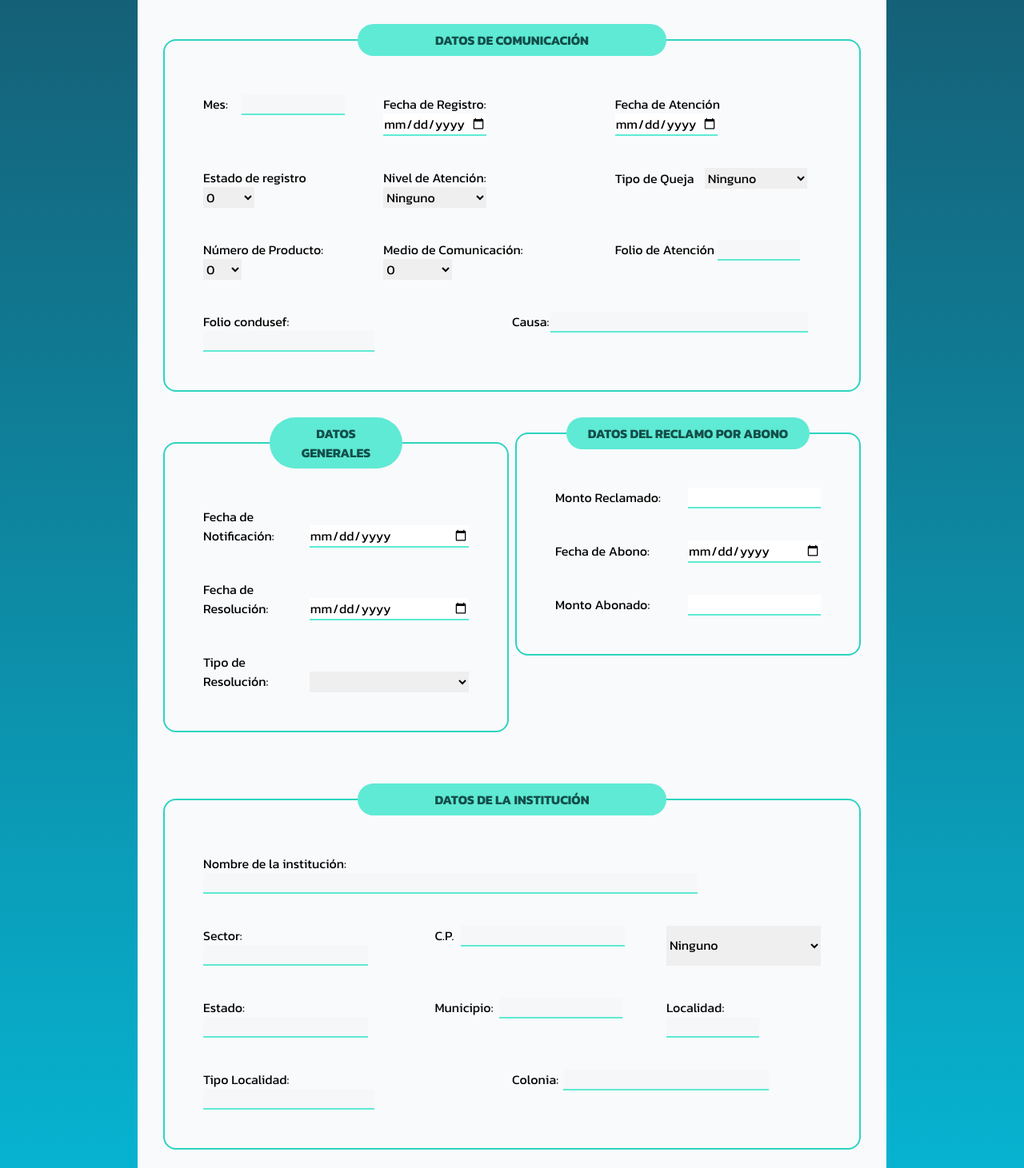
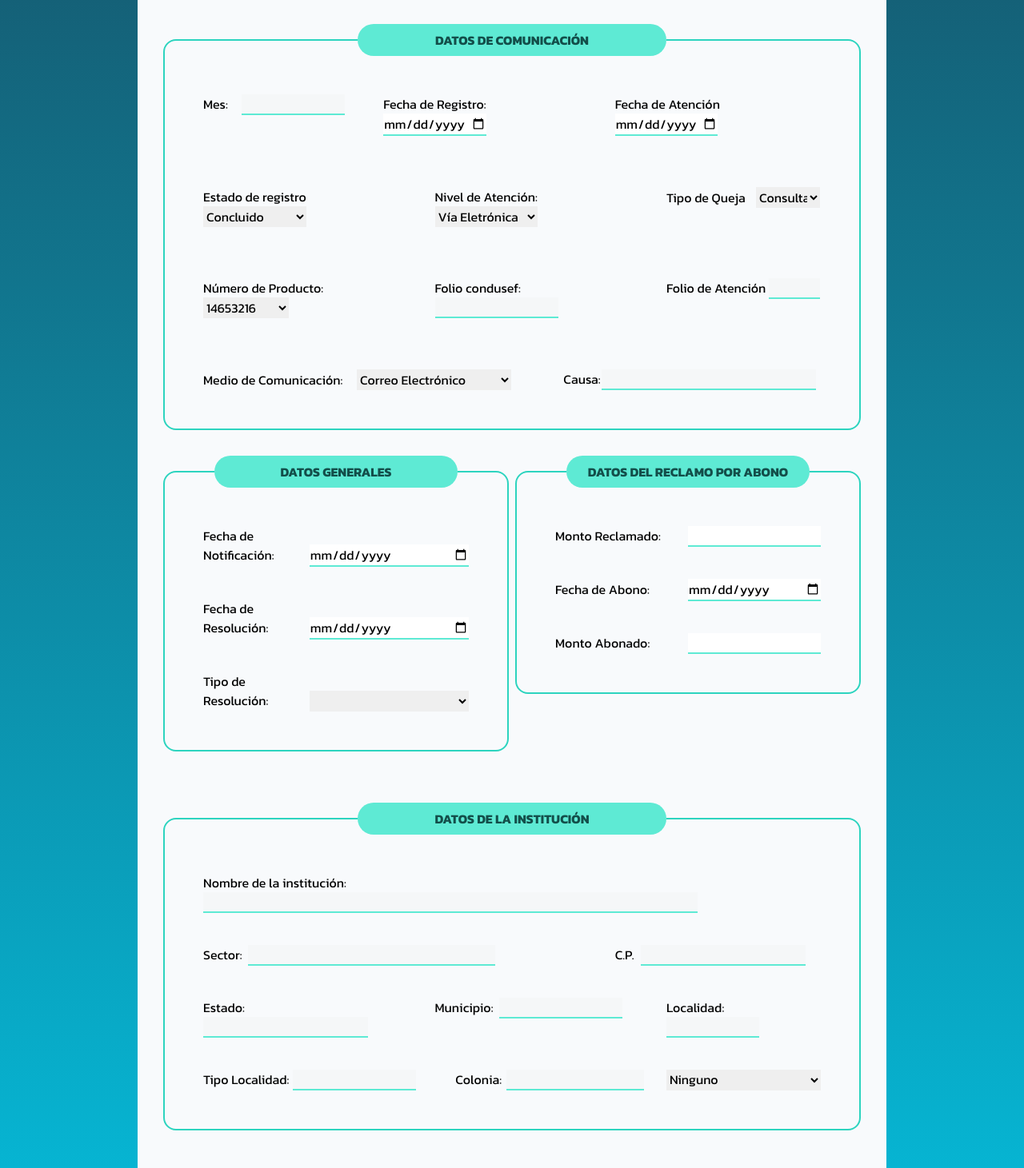
Before and after one commit to EmyRub/condusefApp, a React (Vite) app: page /condusefApp/quejas in a window 1280 px wide. Shown: the part 984-2445 px from the top of the page at 80% size. Built offline with nearby package versions, Linux system fonts and the light colour scheme.

Commit message:
limpieza reune

```diff
--- a/src/components/Forms/ReuneForm.tsx
+++ b/src/components/Forms/ReuneForm.tsx
@@ -1,61 +1,61 @@
-import styles from './form.module.css';
+import './form.module.css';
 
 export default function ReuneForm() {
     return (
         <form autoComplete="on" >
 
-            <fieldset className="p-12 border-2 rounded-2xl mb-8 flex justify-between items-center flex-wrap gap-12">
+            <fieldset className="flex justify-between items-center flex-wrap gap-12">
 
                 <div className="basis-1/2">
-                    <label htmlFor="ente" className="inline-block w-32">Número del ente:</label>
-                    <input type="number" name="ente" id="ente" className="border-b-teal-300 w-2/6" readOnly disabled />
+                    <label htmlFor="ente" className="w-32">Número del ente:</label>
+                    <input type="number" name="ente" id="ente" className="w-2/6" readOnly disabled />
                 </div>
 
                 <div className="basis-1/3">
-                    <label htmlFor="sucur" className="inline-block w-16">Sucursal:</label>
-                    <input type="number" name="sucur" id="sucur" className="border-b-2 border-b-teal-300 w-2/6" readOnly disabled />
+                    <label htmlFor="sucur" className="w-16">Sucursal:</label>
+                    <input type="number" name="sucur" id="sucur" className="w-2/6" readOnly disabled />
                 </div>
 
                 <div className="basis-1/2">
-                    <label htmlFor="recl" className="inline-block w-96">¿El reclamo o Aclaración es de objeto monetario?:</label>
+                    <label htmlFor="recl" className="w-96">¿El reclamo o Aclaración es de objeto monetario?:</label>
                     <input type="checkbox" name="recl" id="recl" />
                 </div>
 
                 <div className="basis-1/3">
-                    <label htmlFor="rever" className="inline-block w-16">Rever:</label>
+                    <label htmlFor="rever" className="w-16">Rever:</label>
                     <input type="checkbox" name="rever" id="rever" />
                 </div>
 
             </fieldset>
 
-            <fieldset className="p-12 border-teal-400 border-2 rounded-2xl mb-8">
+            <fieldset>
 
-                <legend className="w-1/2 py-2 px-4 text-center bg-teal-300 rounded-full uppercase font-bold text-teal-900">Datos de la persona</legend>
+                <legend>Datos de la persona</legend>
 
                 <div className="flex justify-between flex-wrap gap-y-10 gap-x-2">
 
                     <div className="basis-1/2">
-                        <label htmlFor="cliente" className="inline-block w-36">Nombre del Cliente:</label>
-                        <input type="text" name="cliente" id="cliente" className="border-b-2 border-b-teal-300 w-8/12" readOnly disabled />
+                        <label htmlFor="cliente" className="w-36">Nombre del Cliente:</label>
+                        <input type="text" name="cliente" id="cliente" className="w-8/12" readOnly disabled />
                     </div>
 
                     <div className="basis-5/12">
-                        <label htmlFor="tel" className="inline-block w-20">Teléfono:</label>
-                        <input type="tel" name="tel" id="tel" className="border-b-2 border-b-teal-300 w-9/12" readOnly disabled />
+                        <label htmlFor="tel" className="w-20">Teléfono:</label>
+                        <input type="tel" name="tel" id="tel" className="w-9/12" readOnly disabled />
                     </div>
 
                     <div className="basis-2/6">
-                        <label htmlFor="email" className="inline-block w-16">Correo:</label>
-                        <input type="email" name="email" id="email" className="border-b-2 border-b-teal-300 w-3/4" readOnly disabled />
+                        <label htmlFor="email" className="w-16">Correo:</label>
+                        <input type="email" name="email" id="email" className="w-3/4" readOnly disabled />
                     </div>
 
                     <div className="basis-1/5">
-                        <label htmlFor="age" className="inline-block w-12">Edad:</label>
-                        <input type="number" name="age" id="age" className="border-b-2 border-b-teal-300 w-1/2" readOnly disabled />
+                        <label htmlFor="age" className="w-12">Edad:</label>
+                        <input type="number" name="age" id="age" className="w-1/2" readOnly disabled />
                     </div>
 
                     <div className="basis-1/5 flex gap-3 items-center">
-                        <label htmlFor="sex" className="inline-block w-12">Sexo:</label>
+                        <label htmlFor="sex" className="w-12">Sexo:</label>
 
                         <div className="flex gap-1">
                             <input type="radio" name="sex" id="m" />
@@ -68,103 +68,102 @@ export default function ReuneForm() {
                     </div>
 
                     <div className="basis-2/6">
-                        <label htmlFor="typePer" className="inline-block w-36">Tipo de Persona:</label>
+                        <label htmlFor="typePer" className="w-36">Tipo de Persona:</label>
 
-                        <select name="typePer" id="typePer" className="inline-block w-1/2">
-                            <option value="">0</option>
+                        <select name="typePer" id="typePer" className="w-1/2">
+                            <option value="">Física</option>
                         </select>
                     </div>
 
                     <div className="basis-1/5">
-                        <label htmlFor="pori" className="inline-block w-12">PORI:</label>
+                        <label htmlFor="pori" className="w-12">PORI:</label>
                         <input type="checkbox" name="pori" id="pori" />
 
                     </div>
 
                     <div className="basis-1/5">
-                        <label htmlFor="exg" className="inline-block w-40">Si es del extranjero:</label>
+                        <label htmlFor="exg" className="w-40">Si es del extranjero:</label>
                         <input type="checkbox" name="exg" id="exg" />
                     </div>
 
                 </div>
             </fieldset>
 
-            <fieldset className="p-12 border-teal-400 border-2 rounded-2xl mb-8">
+            <fieldset>
 
-                <legend className="w-1/2 py-2 px-4 text-center bg-teal-300 rounded-full uppercase font-bold text-teal-900">Datos de Comunicación</legend>
+                <legend>Datos de Comunicación</legend>
 
-                <div className="flex justify-between flex-wrap gap-y-10 gap-x-2">
+                <div className="flex justify-between flex-wrap gap-y-16 gap-x-2">
 
                     <div className="basis-1/4">
-                        <label htmlFor="mes" className="inline-block w-12">Mes:</label>
-                        <input id="mes" type="number" className="border-b-2 border-b-teal-300 w-4/6" readOnly disabled />
+                        <label htmlFor="mes" className="w-12">Mes:</label>
+                        <input id="mes" type="number" className="w-4/6" readOnly disabled />
                     </div>
 
                     <div className="basis-2/6">
-                        <label htmlFor="FReg" className="inline-block w-36">Fecha de Registro:</label>
-                        <input type="date" name="FReg" id="FReg" className="border-b-2 border-b-teal-300 w-1/2" />
+                        <label htmlFor="FReg" className="w-36">Fecha de Registro:</label>
+                        <input type="date" name="FReg" id="FReg" className="w-1/2" />
                     </div>
 
                     <div className="basis-2/6">
-                        <label htmlFor="FeAtn" className="inline-block w-36">Fecha de Atención</label>
-                        <input type="date" name="FeAtn" id="FeAtn" className="border-b-2 border-b-teal-300 w-1/2" />
+                        <label htmlFor="FeAtn" className="w-36">Fecha de Atención</label>
+                        <input type="date" name="FeAtn" id="FeAtn" className="w-1/2" />
                     </div>
 
-                    <div className="basis-1/4">
-                        <label htmlFor="eReg" className="inline-block w-36">Estado de registro</label>
+                    <div className="basis-1/3">
+                        <label htmlFor="eReg" className="w-36">Estado de registro</label>
 
-                        <select name="eReg" id="eReg" className="inline-block w-1/3">
-                            <option value="">0</option>
+                        <select name="eReg" id="eReg" className="w-1/2">
+                            <option value="">Concluido</option>
                         </select>
                     </div>
 
                     <div className="basis-2/6">
-                        <label htmlFor="nAtn" className="inline-block w-36">Nivel de Atención:</label>
+                        <label htmlFor="nAtn" className="w-36">Nivel de Atención:</label>
 
-                        <select name="nAtn" id="nAtn" className="inline-block w-1/2">
-                            <option value="">Ninguno</option>
+                        <select name="nAtn" id="nAtn" className="w-1/2">
+                            <option value="">Vía Eletrónica</option>
+                        </select>
+                    </div>
+
+                    <div className="basis-1/4">
+                        <label htmlFor="queja" className="w-28">Tipo de Queja</label>
+
+                        <select name="queja" id="queja" className="w-5/12">
+                            <option value="">Consulta</option>
+                        </select>
+                    </div>
+
+                    <div className="basis-1/3">
+                        <label htmlFor="nProd" className="w-40">Número de Producto:</label>
+
+                        <select name="nProd" id="nProd" className="w-5/12">
+                            <option value="">14653216</option>
                         </select>
                     </div>
 
                     <div className="basis-2/6">
-                        <label htmlFor="queja" className="inline-block w-28">Tipo de Queja</label>
+                        <label htmlFor="foConduf" className="w-28">Folio condusef:</label>
+                        <input type="number" name="foConduf" id="foConduf" className="w-3/5" readOnly disabled />
+                    </div>
 
-                        <select name="queja" id="queja" className="inline-block w-1/2">
-                            <option value="">Ninguno</option>
+                    <div className="basis-1/4">
+                        <label htmlFor="FoAtn" className="w-32">Folio de Atención</label>
+                        <input type="number" name="FoAtn" id="FoAtn" className="w-1/3" readOnly disabled />
+                    </div>
+
+
+                    <div className="basis-1/2">
+                        <label htmlFor="mCom" className="w-48">Medio de Comunicación:</label>
+
+                        <select name="mCom" id="mCom" className="w-1/2">
+                            <option value="">Correo Electrónico</option>
                         </select>
                     </div>
 
-                    <div className="basis-1/4">
-                        <label htmlFor="nProd" className="inline-block w-40">Número de Producto:</label>
-
-                        <select name="nProd" id="nProd" className="w-1/4">
-                            <option value="">0</option>
-                        </select>
-                    </div>
-
-                    <div className="basis-2/6">
-                        <label htmlFor="mCom" className="inline-block w-48">Medio de Comunicación:</label>
-
-                        <select name="mCom" id="mCom" className="w-1/3">
-                            <option value="">0</option>
-                        </select>
-                    </div>
-
-
-                    <div className="basis-2/6">
-                        <label htmlFor="FoAtn" className="inline-block w-32">Folio de Atención</label>
-                        <input type="number" name="FoAtn" id="FoAtn" className="border-b-2 border-b-teal-300 w-2/5" readOnly disabled />
-                    </div>
-
-
                     <div className="basis-5/12">
-                        <label htmlFor="foConduf" className="inline-block w-28">Folio condusef:</label>
-                        <input type="number" name="foConduf" id="foConduf" className="border-b-2 border-b-teal-300 w-4/6" readOnly disabled />
-                    </div>
-
-                    <div className="basis-1/2">
-                        <label htmlFor="causa" className="inline-block w-12">Causa:</label>
-                        <input type="number" name="causa" id="causa" className="border-b-2 border-b-teal-300 w-10/12" readOnly disabled />
+                        <label htmlFor="causa" className="w-12">Causa:</label>
+                        <input type="number" name="causa" id="causa" className="w-10/12" readOnly disabled />
                     </div>
 
                 </div>
@@ -173,24 +172,24 @@ export default function ReuneForm() {
 
             <div className="flex gap-2 justify-between items-start mb-8">
 
-                <fieldset className="p-12 border-teal-400 border-2 rounded-2xl basis-1/2">
+                <fieldset className="basis-1/2">
 
-                    <legend className="w-1/2 py-2 px-4 text-center bg-teal-300 rounded-full uppercase font-bold text-teal-900">Datos Generales</legend>
+                    <legend className='w-11/12'>Datos Generales</legend>
 
                     <div className="flex justify-between flex-wrap gap-y-10 gap-x-1">
 
                         <div className="basis-full">
-                            <label htmlFor="fnot" className="inline-block w-2/5">Fecha de Notificación:</label>
-                            <input type="date" name="fnot" id="fnot" className="border-b-2 border-b-teal-300 w-3/5" />
+                            <label htmlFor="fnot" className="w-2/5">Fecha de Notificación:</label>
+                            <input type="date" name="fnot" id="fnot" className="w-3/5" />
                         </div>
 
                         <div className="basis-full">
-                            <label htmlFor="freso" className="inline-block w-2/5">Fecha de Resolución:</label>
-                            <input type="date" name="freso" id="freso" className="border-b-2 border-b-teal-300 w-3/5" />
+                            <label htmlFor="freso" className="w-2/5">Fecha de Resolución:</label>
+                            <input type="date" name="freso" id="freso" className="w-3/5" />
                         </div>
 
                         <div className="basis-full">
-                            <label htmlFor="tre" className="inline-block w-2/5">Tipo de Resolución:</label>
+                            <label htmlFor="tre" className="w-2/5">Tipo de Resolución:</label>
                             <select name="tre" id="tre" className="w-3/5">
                                 <option value=""></option>
                             </select>
@@ -199,78 +198,80 @@ export default function ReuneForm() {
                     </div>
                 </fieldset>
 
-                <fieldset className="p-12 border-teal-400 border-2 rounded-2xl basis-1/2">
-                    <legend className="w-11/12 py-2 px-4 text-center bg-teal-300 rounded-full uppercase font-bold text-teal-900">Datos del Reclamo por Abono</legend>
+                <fieldset className="basis-1/2">
+                    <legend className="w-11/12">Datos del Reclamo por Abono</legend>
                     <div className="flex justify-between flex-wrap gap-y-10 gap-x-1">
 
                         <div className="basis-full">
-                            <label htmlFor="montRe" className="inline-block w-1/2">Monto Reclamado:</label>
-                            <input type="number" name="montRe" id="montRe" className="border-b-2 border-b-teal-300 w-1/2" />
+                            <label htmlFor="montRe" className="w-1/2">Monto Reclamado:</label>
+                            <input type="number" name="montRe" id="montRe" className="w-1/2" />
                         </div>
 
                         <div className="basis-full">
-                            <label htmlFor="fAbon" className="inline-block w-1/2">Fecha de Abono:</label>
-                            <input type="date" name="fAbon" id="fAbon" className="border-b-2 border-b-teal-300 w-1/2" />
+                            <label htmlFor="fAbon" className="w-1/2">Fecha de Abono:</label>
+                            <input type="date" name="fAbon" id="fAbon" className="w-1/2" />
                         </div>
 
                         <div className="basis-full">
-                            <label htmlFor="mAbo" className="inline-block w-1/2">Monto Abonado:</label>
-                            <input type="number" name="mAbo" id="mAbo" className="border-b-2 border-b-teal-300 w-1/2" />
+                            <label htmlFor="mAbo" className="w-1/2">Monto Abonado:</label>
+                            <input type="number" name="mAbo" id="mAbo" className="w-1/2" />
                         </div>
                     </div>
                 </fieldset>
 
             </div>
 
-            <fieldset className="p-12 border-teal-400 border-2 rounded-2xl">
+            <fieldset>
 
-                <legend className="w-1/2 py-2 px-4 text-center bg-teal-300 rounded-full uppercase font-bold text-teal-900">Datos de la institución</legend>
+                <legend>Datos de la institución</legend>
 
                 <div className="flex justify-between flex-wrap gap-y-10 gap-x-1">
 
                     <div className="basis-full">
-                        <label htmlFor="inst" className="inline-block w-46">Nombre de la institución:</label>
-                        <input id="inst" type="text" className="border-b-2 border-b-teal-300 w-4/5" readOnly disabled />
+                        <label htmlFor="inst" className="w-46">Nombre de la institución:</label>
+                        <input id="inst" type="text" className="w-4/5" readOnly disabled />
+                    </div>
+
+                    <div className="basis-1/2">
+                        <label htmlFor="sect" className="w-14">Sector:</label>
+                        <input type="text" name="sect" id="sect" className="w-4/5" readOnly disabled />
                     </div>
 
                     <div className="basis-1/3">
-                        <label htmlFor="sect" className="inline-block w-14">Sector:</label>
-                        <input type="text" name="sect" id="sect" className="border-b-2 border-b-teal-300 w-4/5" readOnly disabled />
+                        <label htmlFor="cp" className="w-8">C.P.</label>
+                        <input type="text" name="cp" id="cp" className="w-4/5" readOnly disabled />
                     </div>
 
                     <div className="basis-1/3">
-                        <label htmlFor="cp" className="inline-block w-8">C.P.</label>
-                        <input type="text" name="cp" id="cp" className="border-b-2 border-b-teal-300 w-4/5" readOnly disabled />
+                        <label htmlFor="edo" className="w-14">Estado:</label>
+                        <input type="text" name="edo" id="edo" className="w-4/5" readOnly disabled />
                     </div>
+
+                    <div className="basis-1/3">
+                        <label htmlFor="muni" className="w-20">Municipio:</label>
+                        <input type="text" name="muni" id="muni" className="w-3/5" readOnly disabled />
+                    </div>
+
+                    <div className="basis-1/4">
+                        <label htmlFor="loc" className="w-20">Localidad:</label>
+                        <input type="text" name="loc" id="loc" className="w-3/5" readOnly disabled />
+                    </div>
+
+                    <div className="basis-2/5">
+                        <label htmlFor="tyLoc" className="w-28">Tipo Localidad:</label>
+                        <input type="text" name="tyLoc" id="tyLoc" className="w-1/2" readOnly disabled />
+                    </div>
+
+                    <div className="basis-1/3">
+                        <label htmlFor="col" className="w-16">Colonia:</label>
+                        <input type="text" name="col" id="col" className="w-4/6" readOnly disabled />
+                    </div>
+
 
                     <select name="" id="" className="basis-1/4">
                         <option value="">Ninguno</option>
                     </select>
 
-                    <div className="basis-1/3">
-                        <label htmlFor="edo" className="inline-block w-14">Estado:</label>
-                        <input type="text" name="edo" id="edo" className="border-b-2 border-b-teal-300 w-4/5" readOnly disabled />
-                    </div>
-
-                    <div className="basis-1/3">
-                        <label htmlFor="muni" className="inline-block w-20">Municipio:</label>
-                        <input type="text" name="muni" id="muni" className="border-b-2 border-b-teal-300 w-3/5" readOnly disabled />
-                    </div>
-
-                    <div className="basis-1/4">
-                        <label htmlFor="loc" className="inline-block w-20">Localidad:</label>
-                        <input type="text" name="loc" id="loc" className="border-b-2 border-b-teal-300 w-3/5" readOnly disabled />
-                    </div>
-
-                    <div className="basis-5/12">
-                        <label htmlFor="tyLoc" className="inline-block w-28">Tipo Localidad:</label>
-                        <input type="text" name="tyLoc" id="tyLoc" className="border-b-2 border-b-teal-300 w-4/6" readOnly disabled />
-                    </div>
-
-                    <div className="basis-1/2">
-                        <label htmlFor="col" className="inline-block w-16">Colonia:</label>
-                        <input type="text" name="col" id="col" className="border-b-2 border-b-teal-300 w-4/6" readOnly disabled />
-                    </div>
 
                 </div>
 
```
